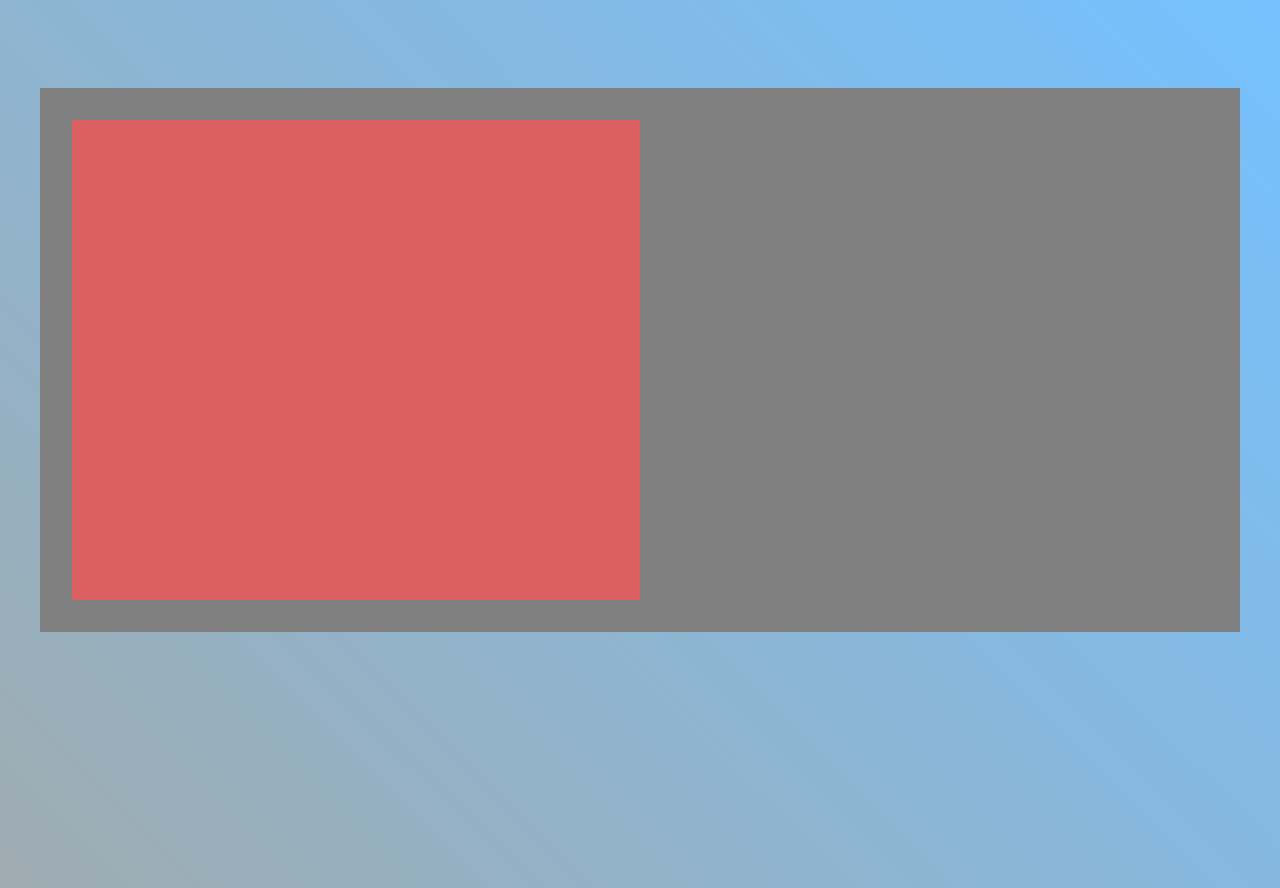
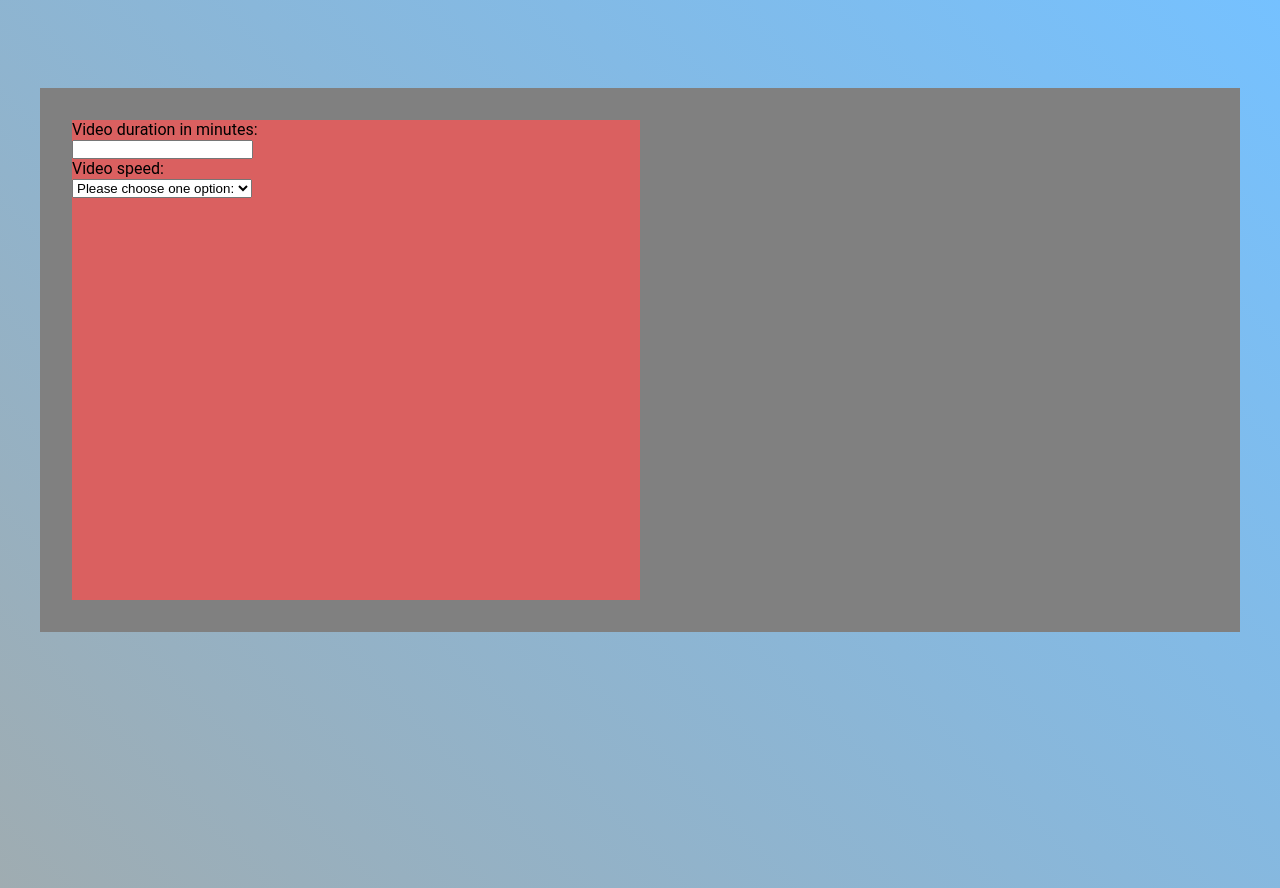
Before and after one commit to antoniosotopwr/video-speed-calculator, a plain HTML site: page index.html in a window 1280 px wide. Drawn offline with Linux system fonts and the light colour scheme.

Commit message:
form for first card added

```diff
--- a/css/styles.css
+++ b/css/styles.css
@@ -6,6 +6,7 @@
 body {
   background: linear-gradient(45deg, #9facb1, #75c1ff);
   min-height: 100vh;
+  font-family: 'Roboto', sans-serif;
 }
 .container {
   max-width: 75rem;
--- a/index.html
+++ b/index.html
@@ -1,10 +1,10 @@
 <!DOCTYPE html>
 <html lang="en">
   <head>
-    <meta charset="UTF-8">
-    <meta http-equiv="X-UA-Compatible" content="IE=edge">
-    <meta name="viewport" content="width=device-width, initial-scale=1.0">
-    <link rel="stylesheet" href="./css/styles.css">
+    <meta charset="UTF-8" />
+    <meta http-equiv="X-UA-Compatible" content="IE=edge" />
+    <meta name="viewport" content="width=device-width, initial-scale=1.0" />
+    <link rel="stylesheet" href="./css/styles.css" />
     <title>Video speed calculator</title>
   </head>
   <body>
@@ -12,7 +12,21 @@
       <section class="container">
         <div class="card">
           <form>
-
+            <div>
+              <label for="duration-minutes">Video duration in minutes:</label
+              ><br />
+              <input type="text" id="fname" name="duration-minutes" /><br />
+            </div>
+            <div>
+              <label for="video-speed">Video speed:</label><br />
+              <select id="video-speed" name="video-speed" required="">
+                <option value="">Please choose one option:</option>
+                <option value="1.25">1.25x</option>
+                <option value="1.50">1.50x</option>
+                <option value="1.75">1.75x</option>
+                <option value="2">2x</option>
+              </select>
+            </div>
           </form>
         </div>
       </section>
```
Lines whose indentation alone changed are shown as unchanged.
